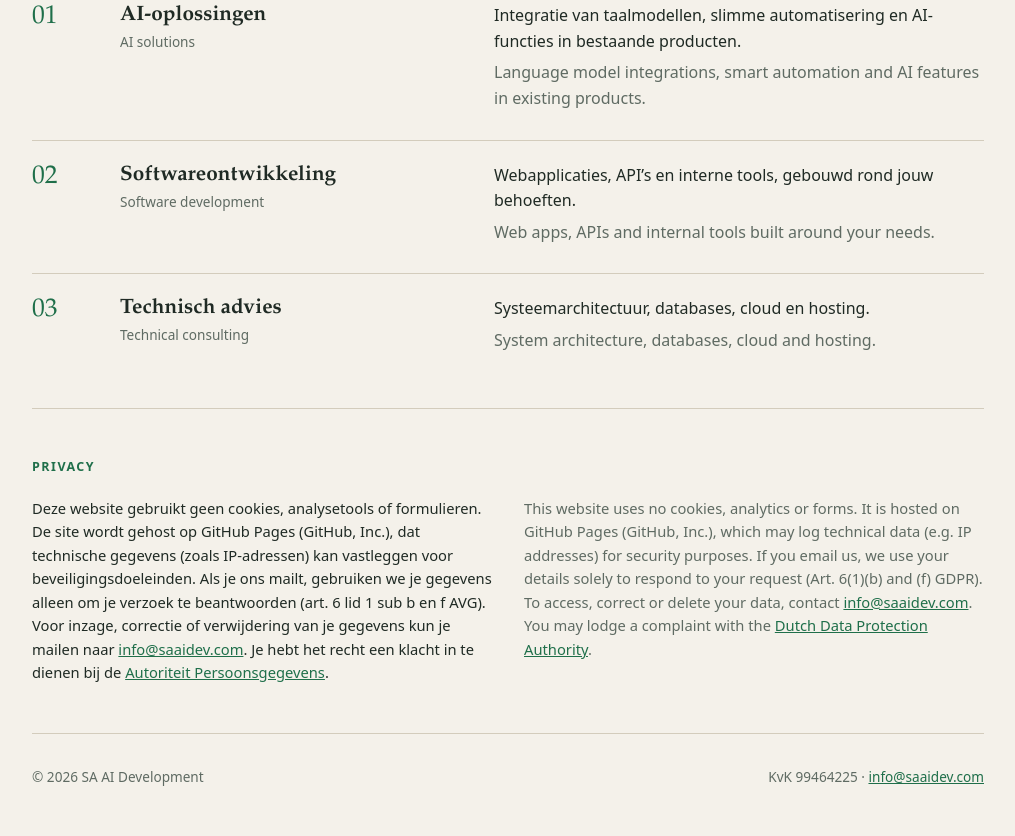
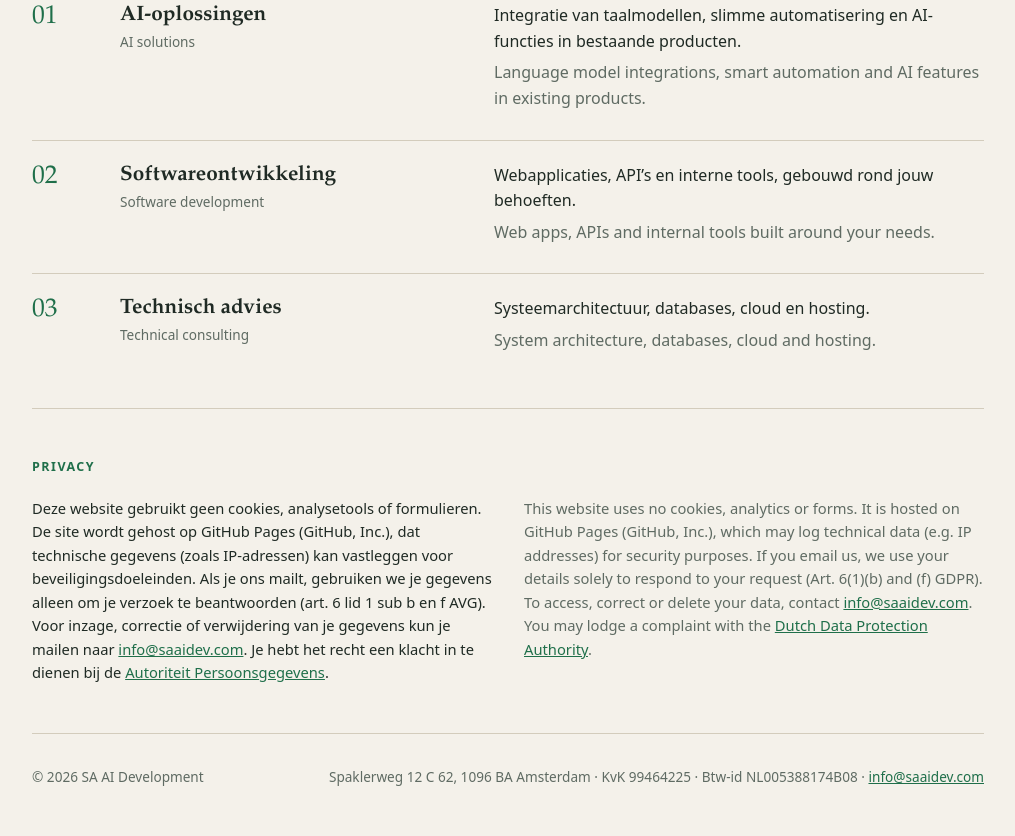
Before and after one commit to spyrosavl/saaidev.com, a plain HTML site: page index.html in a window 1280 px wide. Shown: the part 531-1367 px from the top of the page, without its empty margins (132-1147 px from the left). Drawn offline with Linux system fonts and the light colour scheme.

Commit message:
Show address and VAT ID in the footer
Co-Authored-By: Claude Opus 5.5 <noreply@anthropic.com>

```diff
--- a/index.html
+++ b/index.html
@@ -131,7 +131,7 @@
 
     <footer>
       <span>© <span id="y">2026</span> SA AI Development</span>
-      <span>KvK 99464225 · <a href="mailto:info@saaidev.com">info@saaidev.com</a></span>
+      <span>Spaklerweg 12 C 62, 1096 BA Amsterdam · KvK 99464225 · Btw-id NL005388174B08 · <a href="mailto:info@saaidev.com">info@saaidev.com</a></span>
     </footer>
   </div>
   <script>document.getElementById("y").textContent = new Date().getFullYear();</script>
```
